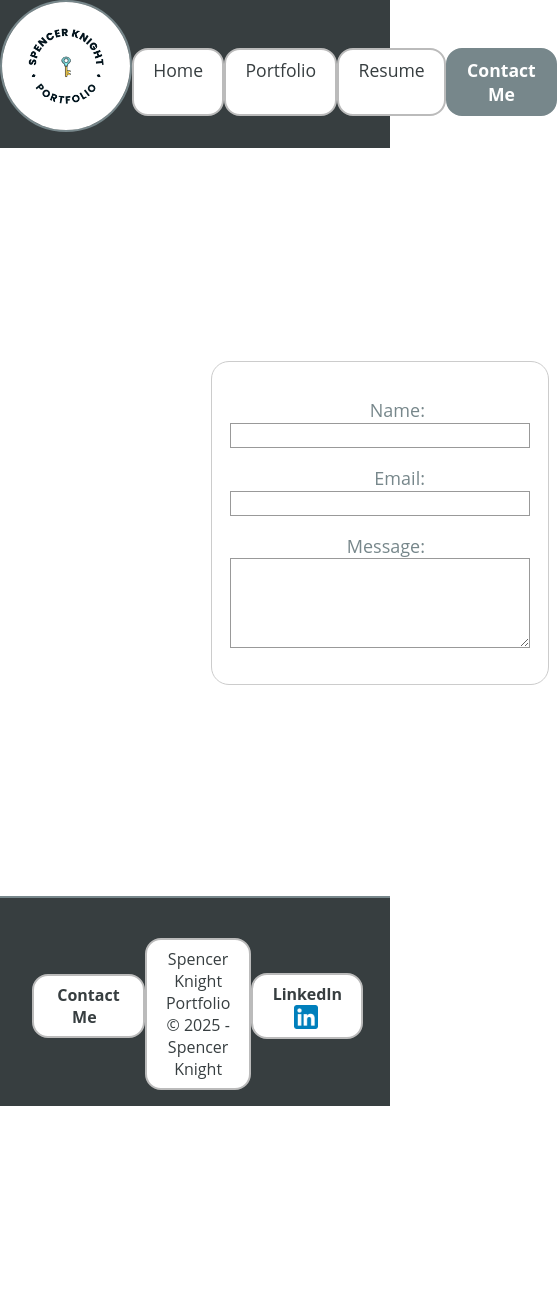
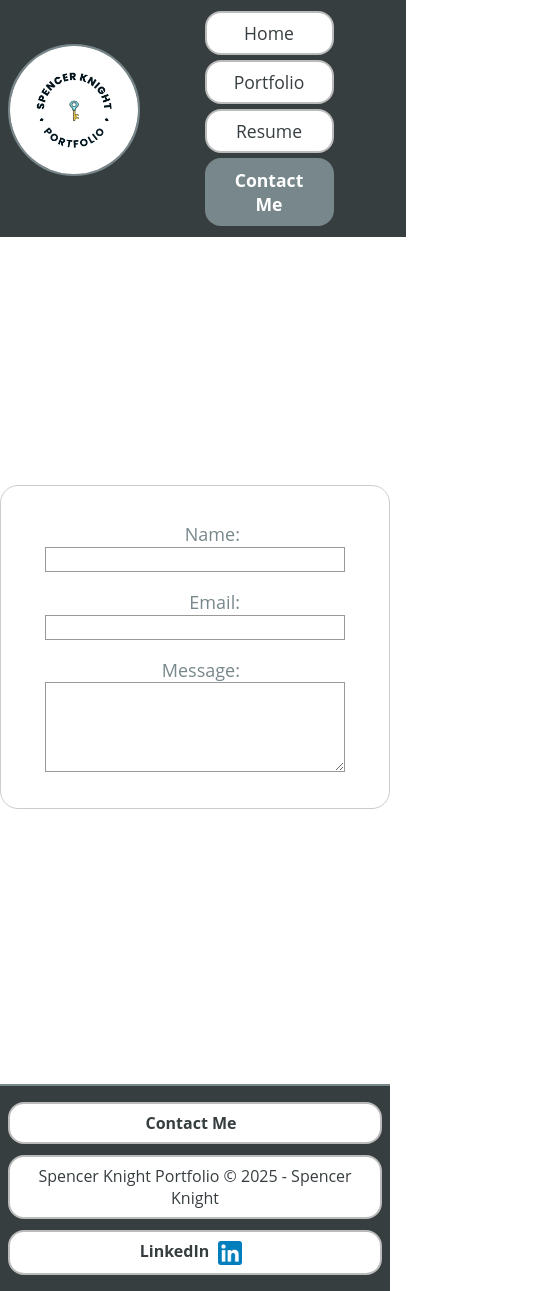
Before and after one commit to SDKnight2019/WDD-130, a plain HTML site: page spencer-portfolio/contactme.html in a window 390 px wide. Shown: the whole page, 557 px wide, since content can reach past the window. Before the commit the page ends 1106 px from the top, so only its background shows below. Drawn offline with Linux system fonts and the light colour scheme.

Commit message:
yippy i am 50% done.

```diff
--- a/spencer-portfolio/wwr/styles/contact-me-styles.css
+++ b/spencer-portfolio/wwr/styles/contact-me-styles.css
@@ -51,3 +51,78 @@ textarea {
 button {
   margin-left: 0.5em;
 }
+
+@media (max-width: 600px) {
+    main {
+        display: flex;
+        flex-direction: column;
+        justify-content: center;
+        align-items: center;
+        max-width: 100%;
+        gap: 1.2rem;
+        padding: 0 0.5rem;
+    }
+
+    .content,
+    #content {
+        display: flex;
+        flex-direction: column;
+        align-items: center;
+        justify-content: center;
+        width: 100%;
+        max-width: 100vw;
+        margin: 0 auto;
+        box-sizing: border-box;
+        padding: 0.5rem 0;
+    }
+
+    header {
+        flex-direction: row;
+        align-items: center;
+        justify-content: flex-start;
+        width: 100%;
+        padding: 0.7rem 0.5rem;
+    }
+
+    .logo {
+        align-items: center;
+    }
+
+    .logo img {
+        min-width: 2.5rem;
+        min-height: 2.5rem;
+        max-width: 12rem;
+        max-height: 12rem;
+    }
+
+    nav {
+        flex-direction: column;
+        align-items: center;
+        justify-content: center;
+        gap: 0.3rem;
+        margin-top: 0;
+        height: 100%;
+    }
+
+    footer {
+        flex-direction: column;
+        align-items: center;
+        justify-content: center;
+        gap: 0.7rem;
+        padding: 1rem 0.5rem;
+        text-align: center;
+    }
+
+    nav a {
+        width: 50%;
+        box-sizing: border-box;
+        text-align: center;
+    }
+
+    footer div,
+    footer p {
+        width: 100%;
+        box-sizing: border-box;
+        margin: 0;
+    }
+}
--- a/spencer-portfolio/wwr/styles/index-styles.css
+++ b/spencer-portfolio/wwr/styles/index-styles.css
@@ -55,8 +55,6 @@ p {
     }
 
     .main-content {
-        display: flex;
-        flex-direction: column;
         width: 100%;
     }
 
@@ -64,10 +62,9 @@ p {
         order: 1;
     }
 
-    .main-content .hero-image {
+    .hero-image {
         order: 2;
         width: 100%;
-        display: flex;
         justify-content: center;
     }
 
@@ -75,7 +72,7 @@ p {
         order: 3;
     }
 
-    .main-content .hero-image img {
+    .hero-image img {
         width: 100%;
         height: auto;
         max-width: 18rem;
@@ -93,18 +90,17 @@ p {
     }
 
     .logo {
-        max-width: 5rem;
-        display: flex;
         align-items: center;
     }
 
     .logo img {
-        width: 3.5rem;
-        height: 3.5rem;
+        min-width: 2.5rem;
+        min-height: 2.5rem;
+        max-width: 12rem;
+        max-height: 12rem;
     }
 
     nav {
-        display: flex;
         flex-direction: column;
         align-items: center;
         justify-content: center;
@@ -114,7 +110,6 @@ p {
     }
 
     footer {
-        display: flex;
         flex-direction: column;
         align-items: center;
         justify-content: center;
@@ -123,12 +118,16 @@ p {
         text-align: center;
     }
 
+    nav a {
+        width: 50%;
+        box-sizing: border-box;
+        text-align: center;
+    }
+
     footer div,
     footer p {
         width: 100%;
         box-sizing: border-box;
-        justify-content: center;
-        align-items: center;
         margin: 0;
     }
 }
```
